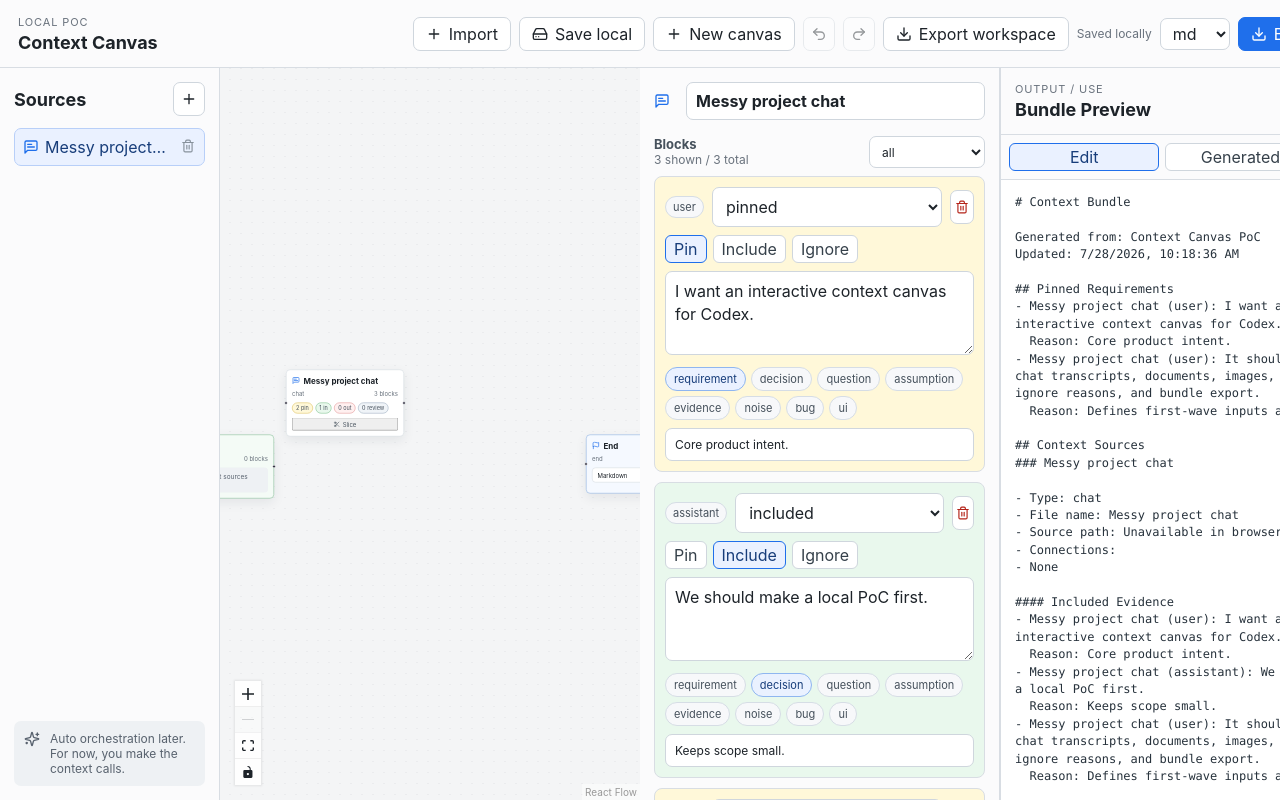
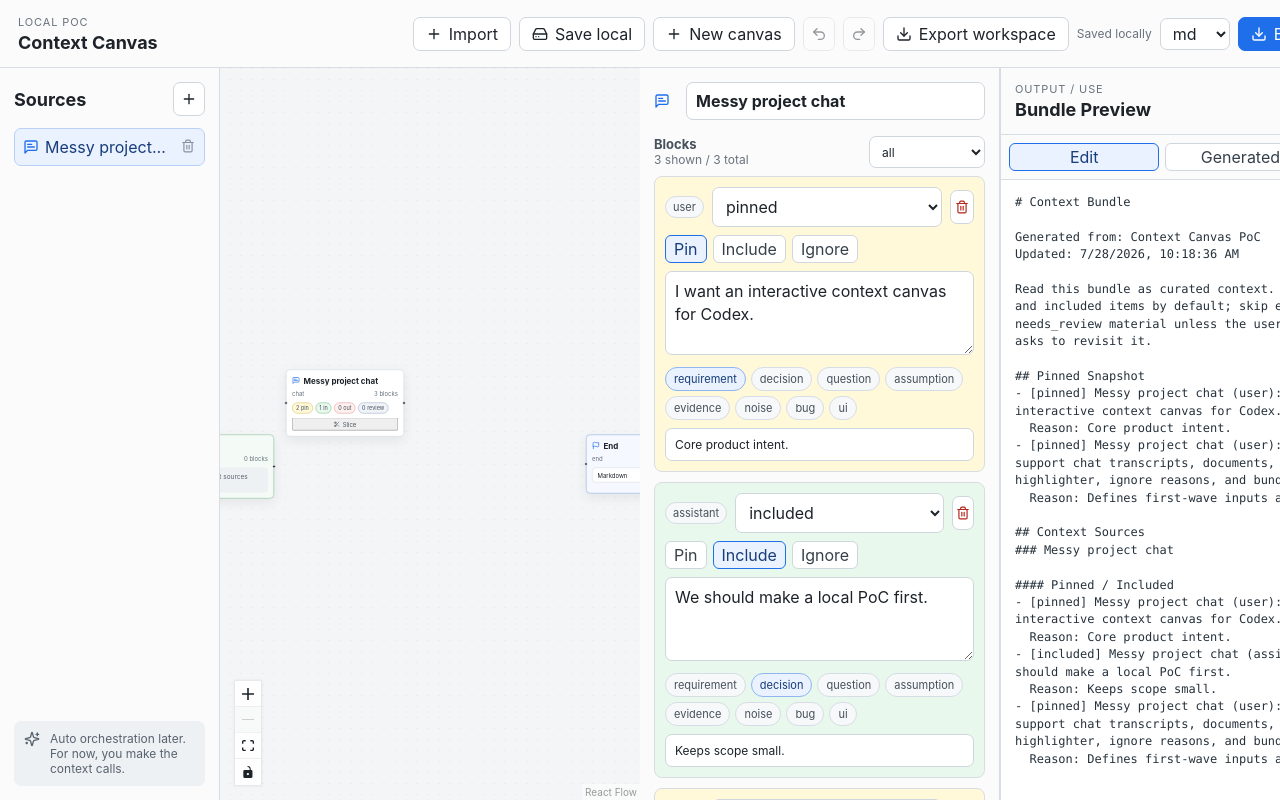
Before and after one commit to KeithWangJunzhe/context-canvas, a React (Vite) app: page / in a window 1280 px wide. Shown: the top 800 px of the page. Built offline with nearby package versions, Linux system fonts and the light colour scheme.

Commit message:
Slim agent bundle output

```diff
--- a/src/App.tsx
+++ b/src/App.tsx
@@ -46,6 +46,7 @@ import {
   createImageNode,
   createTextNode,
   downloadText,
+  generateBundleJson,
   generateBundleMarkdown,
   sliceTextToBlocks,
   statusLabel,
@@ -188,17 +189,7 @@ function bundleDownload(format: OutputFormat, markdown: string, workspace: Works
     return {
       filename: 'context-bundle.json',
       mime: 'application/json',
-      content: JSON.stringify(
-        {
-          generatedFrom: workspace.title,
-          updatedAt: new Date().toISOString(),
-          format,
-          markdown,
-          workspace,
-        },
-        null,
-        2,
-      ),
+      content: JSON.stringify(generateBundleJson(workspace), null, 2),
     }
   }
 
--- a/src/domain.ts
+++ b/src/domain.ts
@@ -192,104 +192,157 @@ export function toggleTag(tags: BlockTag[], tag: BlockTag) {
   return tags.includes(tag) ? tags.filter((item) => item !== tag) : [...tags, tag]
 }
 
-export function generateBundleMarkdown(workspace: Workspace) {
-  const pinned: string[] = []
-  const sourceSections: string[] = []
+function isContextNode(node: ContextNode) {
+  return node.type !== 'start' && node.type !== 'end' && node.type !== 'bundle'
+}
 
-  const addBlock = (node: ContextNode, block: ContextBlock) => {
+function shouldReadStatus(status: BlockStatus) {
+  return status === 'pinned' || status === 'included'
+}
+
+function shouldSkipStatus(status: BlockStatus) {
+  return status === 'excluded' || status === 'needs_review'
+}
+
+function actorLabel(block: ContextBlock) {
+  return block.speakerName || block.role || ''
+}
+
+function connectionLabel(label: string) {
+  return label.trim() || 'related'
+}
+
+function sourceConnections(workspace: Workspace, node: ContextNode) {
+  return workspace.edges
+    .filter((edge) => edge.from === node.id || edge.to === node.id)
+    .map((edge) => {
+      const from = workspace.nodes.find((item) => item.id === edge.from)
+      const to = workspace.nodes.find((item) => item.id === edge.to)
+      return {
+        id: edge.id,
+        label: connectionLabel(edge.label),
+        from: {
+          id: edge.from,
+          title: from?.title || edge.from,
+        },
+        to: {
+          id: edge.to,
+          title: to?.title || edge.to,
+        },
+        summary: `${from?.title || edge.from} --${connectionLabel(edge.label)}--> ${to?.title || edge.to}`,
+      }
+    })
+}
+
+function blockToMarkdownLine(node: ContextNode, block: ContextBlock) {
   const text = block.text?.trim()
   if (!text) return ''
+  const actor = actorLabel(block)
+  const actorText = actor ? ` (${actor})` : ''
   const reason = block.reason ? `\n  Reason: ${block.reason}` : ''
-    const role = block.speakerName || block.role ? ` (${block.speakerName || block.role})` : ''
-    const line = `- ${node.title}${role}: ${text}${reason}`
-    if (block.status === 'pinned') pinned.push(line)
-    return line
+  return `- [${block.status}] ${node.title}${actorText}: ${text}${reason}`
 }
 
-  const addDocumentBody = (node: ContextNode, body: string) => {
-    return [`#### Full Document`, '', body].join('\n')
-  }
-
-  const addRegion = (node: ContextNode, region: ImageRegion) => {
+function regionToMarkdownLine(node: ContextNode, region: ImageRegion) {
   const details = [
     region.kind ? `type=${region.kind}` : '',
     region.color ? `color=${region.color}` : '',
     region.fontFamily ? `font=${region.fontFamily}` : '',
   ].filter(Boolean)
   const detailText = details.length > 0 ? ` (${details.join(', ')})` : ''
-    return `- ${node.imageName || node.title} region [${region.box.join(', ')}]${detailText}: ${region.label || 'Untitled region'}${region.note ? `\n  Note: ${region.note}` : ''}`
+  return `- [${region.status}] ${node.imageName || node.title} region [${region.box.join(', ')}]${detailText}: ${region.label || 'Untitled region'}${region.note ? `\n  Note: ${region.note}` : ''}`
 }
 
-  const sourceConnections = (node: ContextNode) => {
-    const related = workspace.edges.filter((edge) => edge.from === node.id || edge.to === node.id)
-    if (related.length === 0) return ['- None']
-    return related.map((edge) => {
-      const peerId = edge.from === node.id ? edge.to : edge.from
-      const peer = workspace.nodes.find((item) => item.id === peerId)
-      const direction = edge.from === node.id ? 'To' : 'From'
-      return `- ${direction} ${peer?.title || peerId}: ${edge.label || 'related'}`
-    })
+function blockToJson(block: ContextBlock) {
+  return {
+    id: block.id,
+    type: block.type,
+    status: block.status,
+    role: block.role,
+    speakerName: block.speakerName,
+    text: block.text || '',
+    tags: block.tags,
+    reason: block.reason,
+    sourceOrder: block.sourceOrder,
+  }
 }
 
+function regionToJson(region: ImageRegion) {
+  return {
+    id: region.id,
+    kind: region.kind || 'bbox',
+    status: region.status,
+    box: region.box,
+    label: region.label,
+    note: region.note,
+    color: region.color,
+    fontFamily: region.fontFamily,
+    tags: region.tags,
+  }
+}
+
+function skippedBlockIndex(block: ContextBlock) {
+  return {
+    id: block.id,
+    type: block.type,
+    status: block.status,
+    role: block.role,
+    speakerName: block.speakerName,
+    tags: block.tags,
+    reason: block.reason,
+    sourceOrder: block.sourceOrder,
+    expand_available: true,
+  }
+}
+
+function skippedRegionIndex(region: ImageRegion) {
+  return {
+    id: region.id,
+    kind: region.kind || 'bbox',
+    status: region.status,
+    label: region.label,
+    tags: region.tags,
+    note: region.note,
+    expand_available: true,
+  }
+}
+
+export function generateBundleMarkdown(workspace: Workspace) {
+  const pinned: string[] = []
+  const sourceSections: string[] = []
+
   workspace.nodes.forEach((node) => {
-    if (node.type === 'start' || node.type === 'end' || node.type === 'bundle') return
+    if (!isContextNode(node)) return
     const included: string[] = []
     const imageRegions: string[] = []
-    const excluded: string[] = []
-    const questions: string[] = []
-    const sourceName = node.sourceName || node.imageName || node.title
-    const sourcePath = node.sourcePath || node.imageName || 'Unavailable in browser import'
 
-    if (node.type === 'document') {
-      const body = node.body?.trim()
-      const hasExcludedDocument = node.blocks.some((block) => block.status === 'excluded' && !block.isGenerated)
-      if (body && !hasExcludedDocument) {
-        included.push(addDocumentBody(node, body))
-      }
     node.blocks.forEach((block) => {
-        const line = addBlock(node, block)
+      if (!shouldReadStatus(block.status)) return
+      const line = blockToMarkdownLine(node, block)
       if (!line) return
-        if (hasExcludedDocument && block.status === 'included' && !block.isGenerated) included.push(line)
-        if ((block.status === 'included' && block.isGenerated) || block.status === 'pinned') included.push(line)
-        if (block.status === 'excluded') excluded.push(line)
-        if (block.tags.includes('question')) questions.push(line)
+      included.push(line)
+      if (block.status === 'pinned') pinned.push(line)
     })
-    } else {
-      node.blocks.forEach((block) => {
-        const line = addBlock(node, block)
-        if (!line) return
-        if (block.status === 'included' || block.status === 'pinned') included.push(line)
-        if (block.status === 'excluded') excluded.push(line)
-        if (block.tags.includes('question')) questions.push(line)
+
+    node.regions.forEach((region) => {
+      if (!shouldReadStatus(region.status)) return
+      const line = regionToMarkdownLine(node, region)
+      imageRegions.push(line)
+      if (region.status === 'pinned') pinned.push(line)
     })
-    }
-    node.regions.forEach((region) => {
-      const line = addRegion(node, region)
-      if (region.status === 'excluded') excluded.push(line)
-      else imageRegions.push(line)
-    })
+
+    if (included.length === 0 && imageRegions.length === 0) return
+
+    const connections = sourceConnections(workspace, node).map((connection) => `- ${connection.summary}`)
 
     sourceSections.push(
       [
         `### ${node.title}`,
         '',
-        `- Type: ${node.type}`,
-        `- File name: ${sourceName}`,
-        `- Source path: ${sourcePath}`,
-        '- Connections:',
-        ...sourceConnections(node),
-        '',
-        '#### Included Evidence',
+        ...(connections.length > 0 ? ['#### Connections', ...connections, ''] : []),
+        '#### Pinned / Included',
         included.join('\n') || '- None',
-        '',
-        '#### Image Annotations',
-        imageRegions.join('\n') || '- None',
-        '',
-        '#### Excluded / Stale Context',
-        excluded.join('\n') || '- None',
-        '',
-        '#### Open Questions',
-        questions.join('\n') || '- None',
+        ...(imageRegions.length > 0 ? ['', '#### Image Annotations', imageRegions.join('\n')] : []),
       ].join('\n'),
     )
   })
@@ -300,13 +353,89 @@ export function generateBundleMarkdown(workspace: Workspace) {
     `Generated from: ${workspace.title}`,
     `Updated: ${new Date().toLocaleString()}`,
     '',
-    '## Pinned Requirements',
+    'Read this bundle as curated context. Use pinned and included items by default; skip excluded and needs_review material unless the user explicitly asks to revisit it.',
+    '',
+    '## Pinned Snapshot',
     pinned.join('\n') || '- None',
     '',
     '## Context Sources',
     sourceSections.join('\n\n') || '- None',
     '',
   ].join('\n')
+}
+
+export function generateBundleJson(workspace: Workspace) {
+  const nodes = workspace.nodes
+    .filter(isContextNode)
+    .map((node) => {
+      const blocks = node.blocks.filter((block) => shouldReadStatus(block.status)).map(blockToJson)
+      const regions = node.regions.filter((region) => shouldReadStatus(region.status)).map(regionToJson)
+      if (blocks.length === 0 && regions.length === 0) return null
+      return {
+        id: node.id,
+        title: node.title,
+        kind: node.type,
+        source: {
+          name: node.sourceName || node.imageName || node.title,
+          path: node.sourcePath || node.imageName,
+        },
+        connections: sourceConnections(workspace, node).map((connection) => ({
+          id: connection.id,
+          label: connection.label,
+          from: connection.from,
+          to: connection.to,
+          summary: connection.summary,
+        })),
+        blocks,
+        image_regions: regions,
+      }
+    })
+    .filter((node): node is NonNullable<typeof node> => Boolean(node))
+
+  const skipped_nodes = workspace.nodes
+    .filter(isContextNode)
+    .map((node) => {
+      const skippedBlocks = node.blocks.filter((block) => shouldSkipStatus(block.status)).map(skippedBlockIndex)
+      const skippedRegions = node.regions.filter((region) => shouldSkipStatus(region.status)).map(skippedRegionIndex)
+      if (skippedBlocks.length === 0 && skippedRegions.length === 0) return null
+      return {
+        id: node.id,
+        title: node.title,
+        kind: node.type,
+        skipped_blocks: skippedBlocks,
+        skipped_image_regions: skippedRegions,
+      }
+    })
+    .filter((node): node is NonNullable<typeof node> => Boolean(node))
+
+  return {
+    _meta: {
+      schema: 'context-canvas.agent-bundle.v1',
+      generatedFrom: workspace.title,
+      updatedAt: new Date().toISOString(),
+      read_policy: 'Use pinned and included content by default. Excluded and needs_review items are indexed only and should be skipped unless explicitly requested.',
+      local_workspace_note: 'This JSON is an agent-readable context bundle, not a full canvas restore file. Use Export workspace for local UI state.',
+    },
+    relations: workspace.edges.map((edge) => {
+      const from = workspace.nodes.find((node) => node.id === edge.from)
+      const to = workspace.nodes.find((node) => node.id === edge.to)
+      return {
+        id: edge.id,
+        label: connectionLabel(edge.label),
+        from: {
+          id: edge.from,
+          title: from?.title || edge.from,
+        },
+        to: {
+          id: edge.to,
+          title: to?.title || edge.to,
+        },
+        summary: `${from?.title || edge.from} --${connectionLabel(edge.label)}--> ${to?.title || edge.to}`,
+      }
+    }),
+    nodes,
+    skipped_nodes,
+  }
 }
 
 export function downloadText(filename: string, content: string, mime = 'text/plain') {
```
Also changed, not shown: 1 other file (tests, documents, lock files or other folders). Lines whose indentation alone changed are shown as unchanged.
